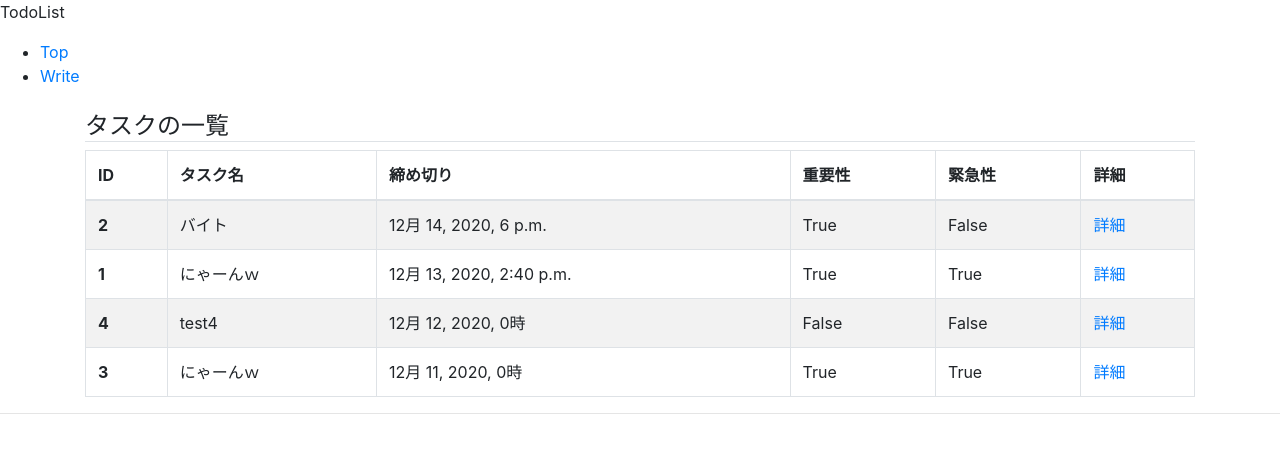
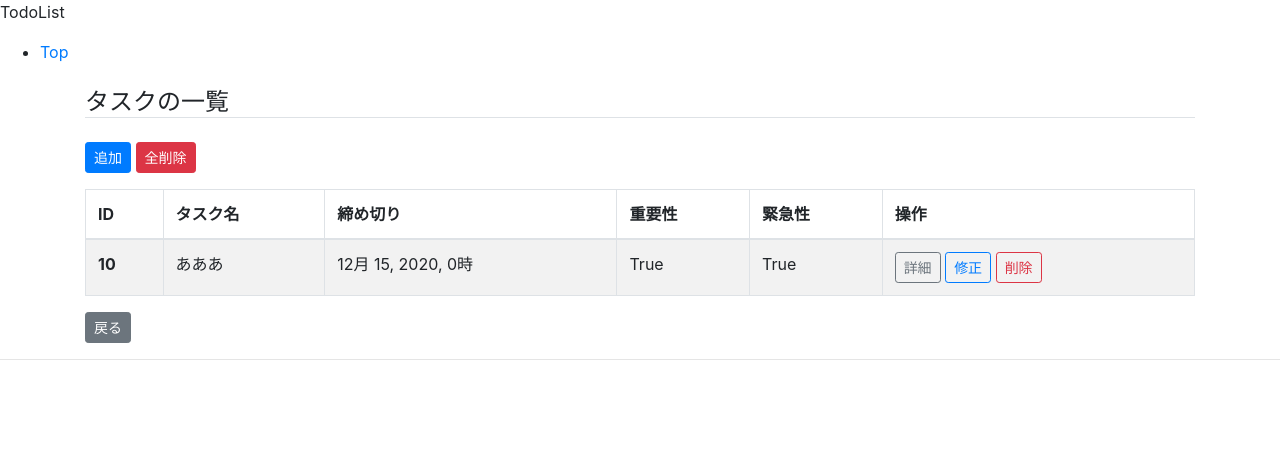
Before and after one commit to cinqbox/todoList, a Django app: page / in a window 1280 px wide. Shown: the top 453 px of the page. Run offline with Django 3.2, Linux system fonts and the light colour scheme; data comes from the database, SQL or seed files in the repository; some libraries are stand-ins or nearby versions.

Commit message:
見栄えを修正（ボタンのデザイン、ページ遷移）、全削除ボタンを追加

```diff
--- a/posts/models.py
+++ b/posts/models.py
@@ -17,4 +17,4 @@
     urgency = models.BooleanField(verbose_name='緊急', default=True)
 
     def __str__(self):
-        return self.task, self.deadline
+        return str(self.task)
--- a/posts/templates/base.html
+++ b/posts/templates/base.html
@@ -15,7 +15,6 @@
     <p class="site-name">TodoList</p>
     <ul>
         <li><a href="{% url 'posts:index' %}">Top</a></li>
-        <li><a href="{% url 'posts:write' %}">Write</a></li>
     </ul>
 </nav>
 
--- a/posts/templates/posts/posts_list.html
+++ b/posts/templates/posts/posts_list.html
@@ -1,10 +1,11 @@
 {% extends "base.html" %}
-{% block page_title %}TaskList{% endblock %}
-{% block title %}post{% endblock %}
+
+{% block title %}タスク一覧{% endblock %}
 
 {% block content %}
     <h4 class="mt-4 border-bottom">タスクの一覧</h4>
-    {#    <a href="{% url 'cms:book_add' %}" class="btn"#}
+    <a href="{% url 'posts:write' %}" class="btn btn-primary btn-sm my-3">追加</a>
+    <a href="{% url 'posts:alldelete' %}" class="btn btn-danger btn-sm my-3">全削除</a>
     <table class="table table-striped table-bordered">
         <thead>
         <tr>
@@ -13,7 +14,7 @@
             <th scope="col">締め切り</th>
             <th scope="col">重要性</th>
             <th scope="col">緊急性</th>
-            <th scope="col">詳細</th>
+            <th scope="col">操作</th>
         </tr>
         </thead>
         <tbody>
@@ -24,9 +25,45 @@
                 <td>{{ post.deadline }}</td>
                 <td>{{ post.importance }}</td>
                 <td>{{ post.urgency }}</td>
-                <td><a href="{% url 'posts:detail' post.pk %}">詳細</a></td>
+                <td>
+                    <a href="{% url 'posts:detail' post.pk %}" class="btn btn-outline-secondary btn-sm">詳細</a>
+                    <a href="{% url 'posts:update' post.pk %}" class="btn btn-outline-primary btn-sm">修正</a>
+                    <a href="{% url 'posts:delete' post.pk %}" class="btn btn-outline-danger btn-sm">削除</a>
+                </td>
             </tr>
         {% endfor %}
         </tbody>
     </table>
+
+    {% if is_paginated %}
+        <nav aria-label="Page navigation">
+            <ul class="pagination">
+                {% if page_obj.has_previous %}
+                    <li class="page-item"><a class="page-link" href="?page={{ page_obj.previous_page_number }}"
+                                             aria-label="Previous"><span aria-hidden="true">&laquo;</span><span
+                            class="sr-only">Previous</span></a></li>
+                {% else %}
+                    <li class="page-item disabled"><a class="page-link" href="#" aria-label="Previous"><span
+                            aria-hidden="true">&laquo;</span><span class="sr-only">Previous</span></a></li>
+                {% endif %}
+                {% for linkpage in page_obj.paginator.page_range %}
+                    {% ifequal linkpage page_obj.number %}
+                        <li class="page-item active"><a class="page-link" href="#">{{ linkpage }}</a></li>
+                    {% else %}
+                        <li class="page-item"><a class="page-link" href="?page={{ linkpage }}">{{ linkpage }}</a></li>
+                    {% endifequal %}
+                {% endfor %}
+                {% if page_obj.has_next %}
+                    <li class="page-item"><a class="page-link" href="?page={{ page_obj.next_page_number }}"
+                                             aria-label="Next"><span aria-hidden="true">&raquo;</span><span
+                            class="sr-only">Next</span></a></li>
+                {% else %}
+                    <li class="page-item disabled"><a class="page-link" href="#" aria-label="Next"><span
+                            aria-hidden="true">&raquo;</span><span class="sr-only">Next</span></a></li>
+                {% endif %}
+            </ul>
+        </nav>
+    {% endif %}
+
+    <a href="{% url 'posts:index' %}" class="btn btn-secondary btn-sm">戻る</a>
 {% endblock content %}
--- a/posts/urls.py
+++ b/posts/urls.py
@@ -6,5 +6,8 @@
 urlpatterns = [
     path('', views.index, name='index'),
     path('write/', views.write, name='write'),
-    path('detail/<int:pk>/', views.detail, name='detail')
+    path('detail/<int:pk>/', views.detail, name='detail'),
+    path('update/<int:pk>/', views.update, name='update'),
+    path('delete/<int:pk>/', views.delete, name='delete'),
+    path('alldelete', views.AllDelete, name='alldelete')
 ]
--- a/posts/views.py
+++ b/posts/views.py
@@ -1,53 +1,60 @@
-from django.shortcuts import render
-from django.views.generic import View, UpdateView, ListView, DetailView, CreateView
+from django.http import Http404
+from django.views.generic import DeleteView, UpdateView, ListView, DetailView, CreateView
+from django import forms
+from django.shortcuts import get_object_or_404, redirect
+from .models import Posts
 from .form import WriteForm
-from django.shortcuts import redirect
-from .models import Posts
-from django.urls import reverse
-
-
-# Create your views here.
-
-
-class WriteView(View):
-    def get(self, request, *args, **kwargs):
-        return render(request, 'posts/write.html', {'form': WriteForm})
-
-    # メゾットがpostの場合にデータベースに保存
-    def post(self, request, *args, **kwargs):
-        # formに書いた内容を格納する
-        form = WriteForm(request.POST)
-        # 保存する前に一回取り出す
-        post = form.save(commit=False)
-        post.save()
-        return redirect('posts:index')
-
-
-write = WriteView.as_view()
+from django.urls import reverse, reverse_lazy
 
 
 class TaskList(ListView):
     template_name = 'posts/posts_list.html'
     queryset = Posts.objects.order_by('-deadline')
     model = Posts
-
-
-index = TaskList.as_view()
+    paginate_by = 5
 
 
 class TaskDetail(DetailView):
     model = Posts
 
 
-detail = TaskDetail.as_view()
+class Create(CreateView):
+    model = Posts
+    template_name = 'posts/write.html'
+    form_class = WriteForm
+
+    def get_success_url(self):
+        return reverse('posts:index')
 
 
-class Create(CreateView):
+class Update(UpdateView):
+    template_name = 'posts/posts_update.html'
     model = Posts
-    fields = ['task', 'task_text', 'deadline', 'importance', 'urgency']
+    form_class = WriteForm
 
     def get_success_url(self):
-        return reverse('posts:index', kwargs={'pk': self.object.pk})
+        return reverse('posts:index')
+
+
+class Delete(DeleteView):
+    template_name = 'posts/posts_delete.html'
+    model = Posts
+    success_url = reverse_lazy('posts:index')
+
+
+def AllDelete(request):
+    try:
+        Posts.objects.all().delete()
+    except Posts.DoesNotExist:
+        raise Http404("Posts does not exist")
+    return redirect('posts:index')
+
+
+write = Create.as_view()
+detail = TaskDetail.as_view()
+index = TaskList.as_view()
+update = Update.as_view()
+delete = Delete.as_view()
 
 # class IndexView(View):
 #     def get(self, request, *args, **kwargs):
@@ -58,3 +65,16 @@
 #
 #
 # index = IndexView.as_view()
+
+# class WriteView(View):
+#     def get(self, request, *args, **kwargs):
+#         return render(request, 'posts/write.html', {'form': WriteForm})
+#
+#     # メゾットがpostの場合にデータベースに保存
+#     def post(self, request, *args, **kwargs):
+#         # formに書いた内容を格納する
+#         form = WriteForm(request.POST)
+#         # 保存する前に一回取り出す
+#         post = form.save(commit=False)
+#         post.save()
+#         return redirect('posts:index')
```
Also changed, not shown: posts/templates/posts/posts_delete.html (added, +12 -0 lines), posts/templates/posts/posts_update.html (added, +12 -0 lines), db.sqlite3, posts/migrations/0004_auto_20201215_1725.py (added), posts/migrations/0005_auto_20201215_1727.py (added), ％USERPROFILE％/.ipython/profile_default/history.sqlite.
